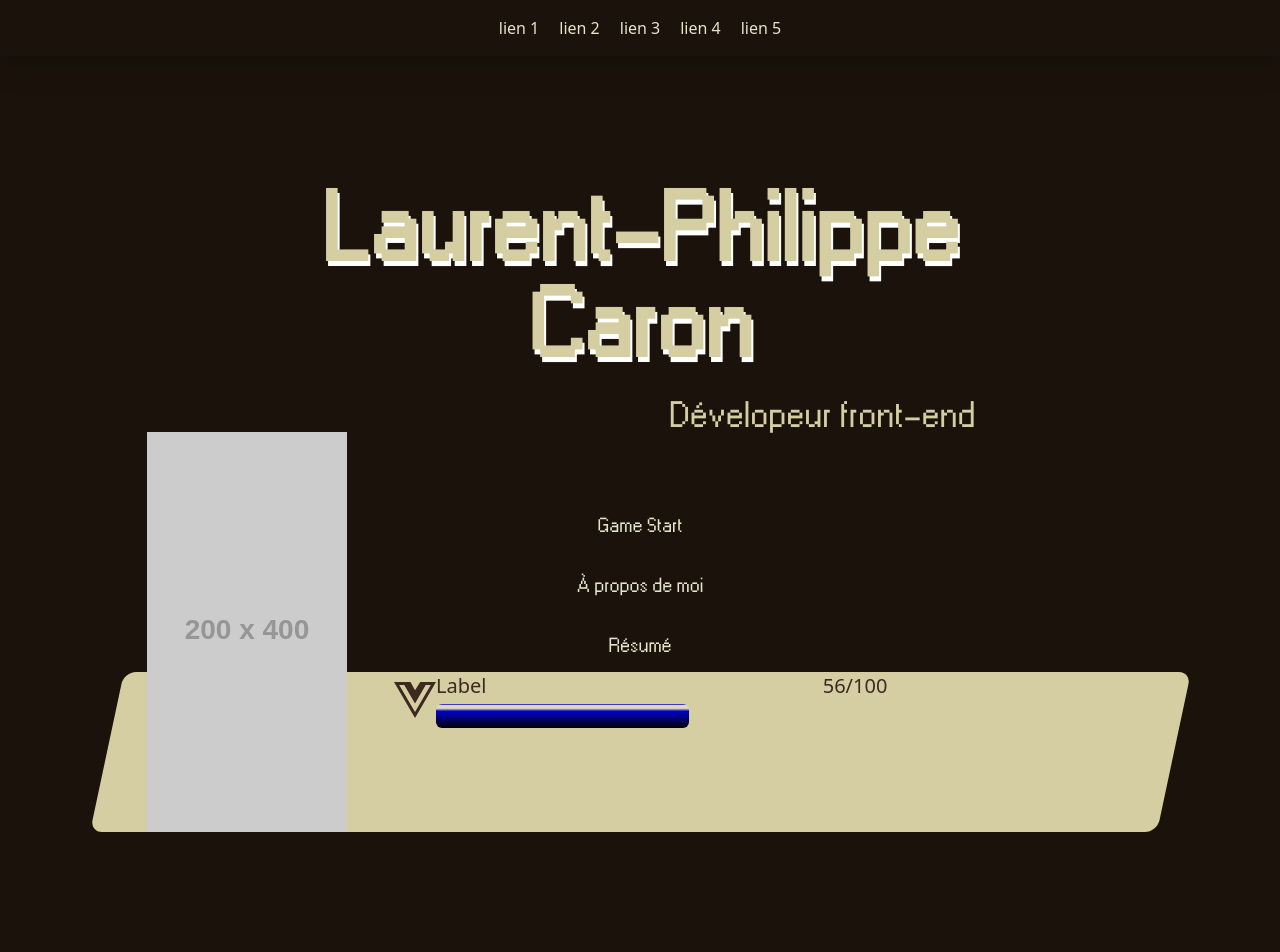
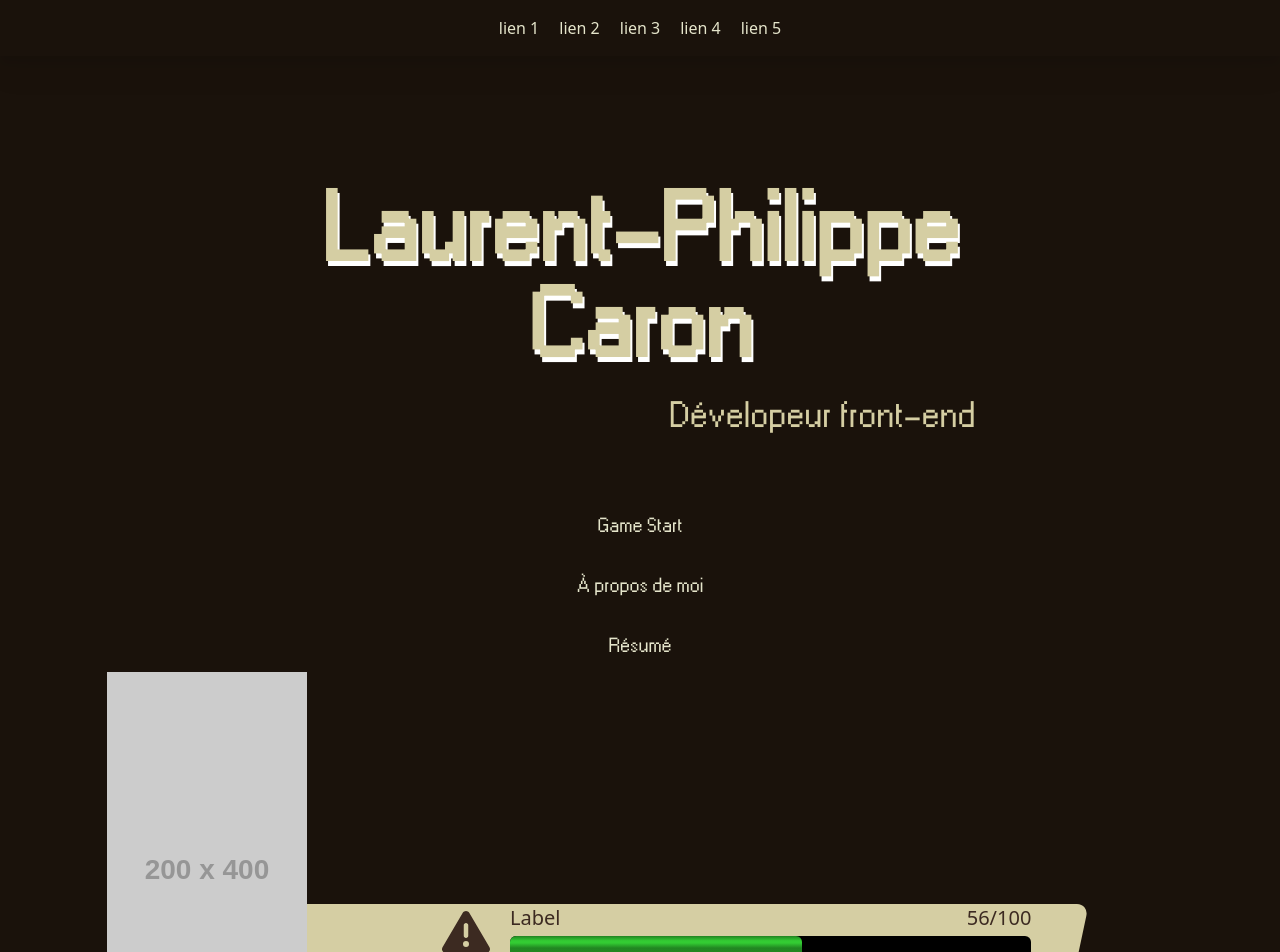
Before and after one commit to LaurentPCaron/laurent2, a Nuxt app: page / in a window 1280 px wide. Shown: the top 952 px of the page. Built offline with nearby package versions, Linux system fonts and the light colour scheme.

Commit message:
progress bar finish

```diff
--- a/components/atom/progressBar.vue
+++ b/components/atom/progressBar.vue
@@ -5,20 +5,21 @@
       <p>{{ `${progress}/100` }}</p>
     </div>
     <font-awesome-icon
-      class="container-icon text-dark fa-3x"
-      icon=" fa-brands fa-vuejs"
+      class="container-icon text-dark fa-3x mr-5"
+      :icon="icon"
     />
-    <div class="container-bar bg-[_color] h-6 w-full">
+    <div class="container-bar bg-[black] h-6 w-full rounded-md">
       <div class="rounded-md h-full" />
     </div>
   </div>
 </template>
 
 <script setup>
+const { $colorConvertor } = useNuxtApp();
 const props = defineProps({
   color: {
     type: String,
-    default: '255,0,0',
+    default: '#fff',
   },
   progress: {
     type: Number,
@@ -28,14 +29,25 @@ const props = defineProps({
     type: String,
     default: 'Label',
   },
+  icon: {
+    type: String,
+    default: 'fa-solid fa-triangle-exclamation',
+  },
 });
+
+const hlsColor = computed(() => $colorConvertor.hexToHSL(props.color));
 
 const _progress = computed(() => {
   return `${props.progress}%`;
 });
 
 const _color = computed(() => {
-  return `rgb(${props.color})`;
+  return `hsl(${hlsColor.value.h}, ${hlsColor.value.s}%, ${hlsColor.value.l}%)`;
+});
+const _colorDarker = computed(() => {
+  return `hsl(${hlsColor.value.h}, ${hlsColor.value.s}%, ${parseInt(
+    hlsColor.value.l / 1.5
+  )}%)`;
 });
 </script>
 
@@ -59,11 +71,11 @@ const _color = computed(() => {
       background: v-bind(_color);
       background: linear-gradient(
         0deg,
-        rgba(0, 0, 0, 1) 0%,
-        v-bind(_color) 70%,
-        rgba(255, 255, 255, 0.25) 82%,
-        rgba(255, 255, 255, 0.25) 95%,
-        v-bind(_color) 99%
+        v-bind(_colorDarker) 0%,
+        v-bind(_colorDarker) 50%,
+        v-bind(_color) 71%,
+        v-bind(_color) 80%,
+        v-bind(_colorDarker) 99%
       );
       width: v-bind(_progress);
     }
--- a/components/molecule/statusCard.vue
+++ b/components/molecule/statusCard.vue
@@ -1,14 +1,16 @@
 <template>
-  <div class="card bg-light h-40 -skew-x-12 rounded-xl flex px-10">
-    <div class="relative w-1/4">
-      <img
-        class="absolute bottom-0"
-        src="https://via.placeholder.com/200x400"
-        alt=""
-      />
+  <div class="relative">
+    <div class="w-1/3">
+      <img class="" src="https://via.placeholder.com/200x400" alt="" />
     </div>
-    <div class="w-2/4">
-      <AtomProgressBar :progress="56" color="0, 0, 204" class="" />
+    <div
+      class="absolute bottom-0 card bg-light min-h-[10rem] -skew-x-12 rounded-xl flex px-10 -z-10"
+    >
+      <div class="ml-auto w-2/3">
+        <AtomProgressBar :progress="56" color="#33cc33" class="" />
+        <AtomProgressBar :progress="56" color="#33cc33" class="" />
+        <AtomProgressBar :progress="56" color="#33cc33" class="" />
+      </div>
     </div>
   </div>
 </template>
--- a/plugins/colorConvertor.js
+++ b/plugins/colorConvertor.js
@@ -1,3 +1,10 @@
+export default defineNuxtPlugin(() => {
+  return {
+    provide: {
+      colorConvertor: { hexToHSL, b: 'b' },
+    },
+  };
+});
 function hexToHSL(H) {
   // Convert hex to RGB first
   let r = 0,
@@ -37,5 +44,5 @@ function hexToHSL(H) {
   s = +(s * 100).toFixed(1);
   l = +(l * 100).toFixed(1);
 
-  return 'hsl(' + h + ',' + s + '%,' + l + '%)';
+  return { h, s, l };
 }
```
